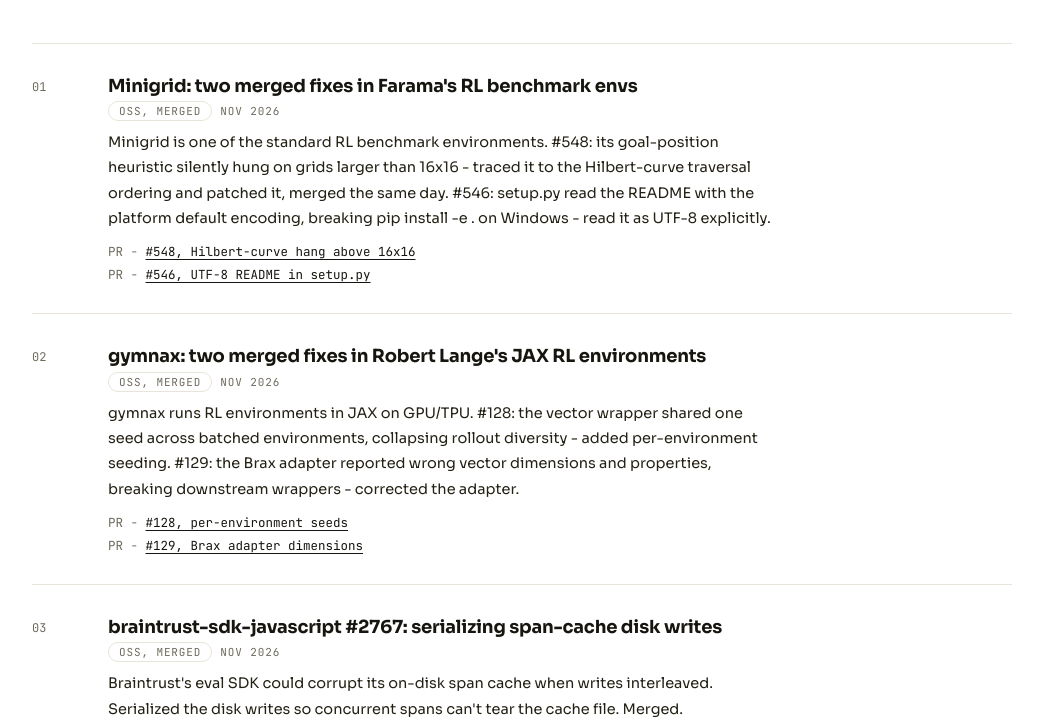
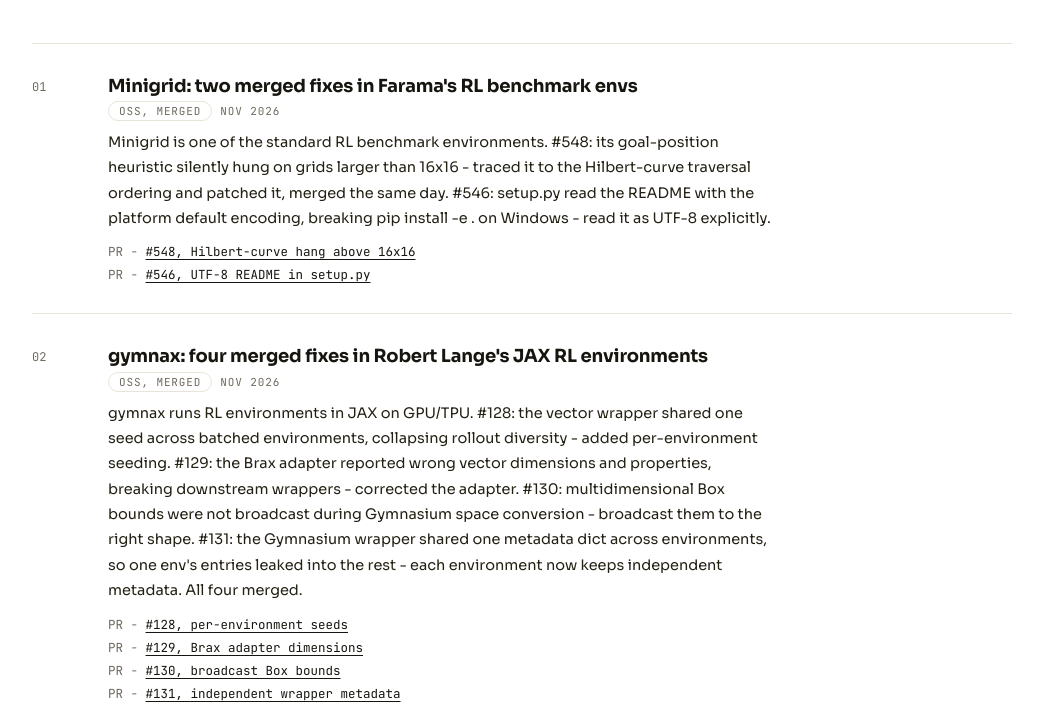
Before and after one commit to Sivadheeraj5356/Sivadheeraj5356.github.io, a plain HTML site: page artifacts/index.html in a window 1280 px wide. Shown: the part 249-968 px from the top of the page, without its empty margins (118-1161 px from the left). Drawn offline with Linux system fonts and the light colour scheme.

Commit message:
Update gymnax description with four merged fixes
Updated the description of gymnax to include four merged fixes, detailing improvements in seeding, Brax adapter dimensions, Box bounds broadcasting, and independent metadata for environments.

```diff
--- a/artifacts/index.html
+++ b/artifacts/index.html
@@ -71,12 +71,14 @@ a{color:inherit}
 <div class="art">
 <span class="no">02</span>
 <div>
-<h2>gymnax: two merged fixes in Robert Lange's JAX RL environments</h2>
+<h2>gymnax: four merged fixes in Robert Lange's JAX RL environments</h2>
 <div class="meta"><span class="tag">oss, merged</span>Nov 2026</div>
-<p>gymnax runs RL environments in JAX on GPU/TPU. #128: the vector wrapper shared one seed across batched environments, collapsing rollout diversity - added per-environment seeding. #129: the Brax adapter reported wrong vector dimensions and properties, breaking downstream wrappers - corrected the adapter.</p>
+<p>gymnax runs RL environments in JAX on GPU/TPU. #128: the vector wrapper shared one seed across batched environments, collapsing rollout diversity - added per-environment seeding. #129: the Brax adapter reported wrong vector dimensions and properties, breaking downstream wrappers - corrected the adapter. #130: multidimensional Box bounds were not broadcast during Gymnasium space conversion - broadcast them to the right shape. #131: the Gymnasium wrapper shared one metadata dict across environments, so one env's entries leaked into the rest - each environment now keeps independent metadata. All four merged.</p>
 <ul>
 <li>PR - <a href="https://github.com/RobertTLange/gymnax/pull/128" rel="noopener noreferrer" target="_blank">#128, per-environment seeds</a></li>
 <li>PR - <a href="https://github.com/RobertTLange/gymnax/pull/129" rel="noopener noreferrer" target="_blank">#129, Brax adapter dimensions</a></li>
+<li>PR - <a href="https://github.com/RobertTLange/gymnax/pull/130" rel="noopener noreferrer" target="_blank">#130, broadcast Box bounds</a></li>
+<li>PR - <a href="https://github.com/RobertTLange/gymnax/pull/131" rel="noopener noreferrer" target="_blank">#131, independent wrapper metadata</a></li>
 </ul>
 </div>
 </div>
```
